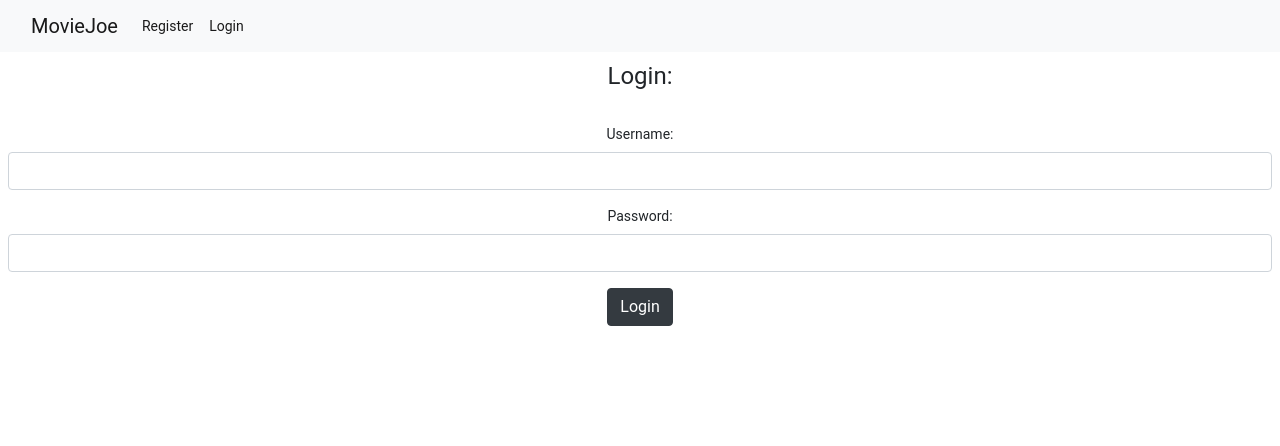
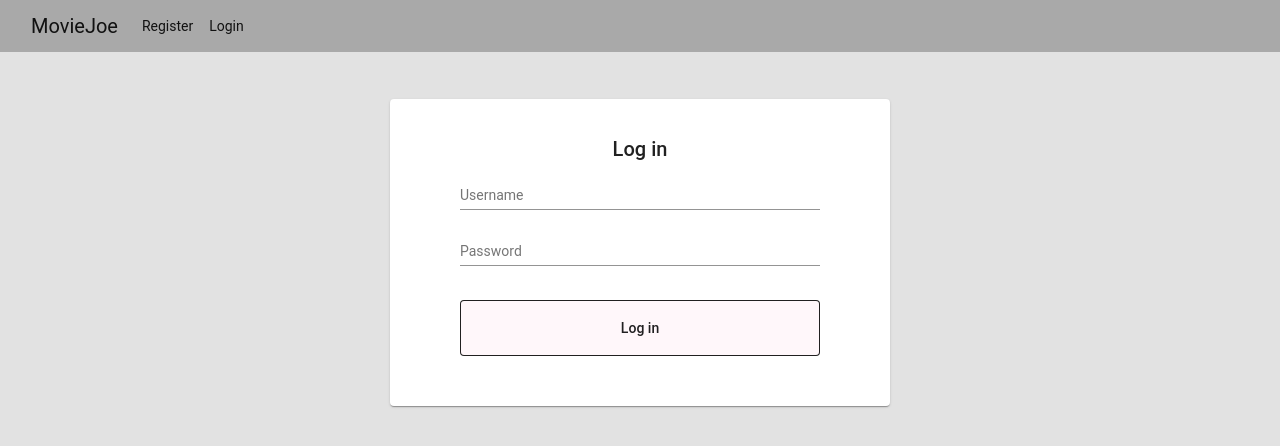
Before and after one commit to Silver36est/MovieJoe, an Angular app in the folder src/main/java/com/example/MovieJoe/UI/MovieJoe-angular/: page /login in a window 1280 px wide. Shown: the top 446 px of the page. Built offline with nearby package versions, Linux system fonts and the light colour scheme.

Commit message:
adding design

```diff
--- a/src/main/java/com/example/MovieJoe/UI/MovieJoe-angular/angular.json
+++ b/src/main/java/com/example/MovieJoe/UI/MovieJoe-angular/angular.json
@@ -27,7 +27,7 @@
               "src/assets"
             ],
             "styles": [
-              "./node_modules/@angular/material/prebuilt-themes/deeppurple-amber.css",
+              "./node_modules/@angular/material/prebuilt-themes/indigo-pink.css",
               "node_modules/bootstrap/dist/css/bootstrap.min.css",
               "src/styles.css"
             ],
@@ -96,7 +96,7 @@
               "src/assets"
             ],
             "styles": [
-              "./node_modules/@angular/material/prebuilt-themes/deeppurple-amber.css",
+              "./node_modules/@angular/material/prebuilt-themes/indigo-pink.css",
               "src/styles.css"
             ],
             "scripts": []
--- a/src/main/java/com/example/MovieJoe/UI/MovieJoe-angular/src/app/app.component.html
+++ b/src/main/java/com/example/MovieJoe/UI/MovieJoe-angular/src/app/app.component.html
@@ -1,4 +1,4 @@
-<nav class="navbar navbar-expand-lg navbar-light bg-light">
+<nav class="navbar navbar-expand-lg navbar-light nav-color">
   <div class="container-fluid">
     <a class="navbar-brand" href=" ">{{title}}</a>
     <button class="navbar-toggler" type="button" data-bs-toggle="collapse" data-bs-target="#navbarNavAltMarkup" aria-controls="navbarNavAltMarkup" aria-expanded="false">
--- a/src/main/java/com/example/MovieJoe/UI/MovieJoe-angular/src/app/login/login.component.html
+++ b/src/main/java/com/example/MovieJoe/UI/MovieJoe-angular/src/app/login/login.component.html
@@ -1,3 +1,4 @@
+<!--
 <div class="text-center p-2">
   <h1>Login:</h1>
 </div>
@@ -19,3 +20,28 @@
     <button (click)="onLogin(user)" type="button" class="btn btn-dark">Login</button>
   </div>
 </form>
+-->
+
+<div class="login-wrapper login-top" fxLayout="row" fxLayoutAlign="center center">
+
+  <mat-card class="box">
+    <mat-card-header>
+      <mat-card-title>Log in</mat-card-title>
+        <h3 *ngIf="showMessage"><p>Wrong username or password, please try again!</p></h3>
+    </mat-card-header>
+
+    <form class="example-form">
+      <mat-card-content>
+        <mat-form-field class="example-full-width">
+          <input matInput placeholder="Username" [(ngModel)]="user.userName" name="userName" type="text">
+        </mat-form-field>
+
+        <mat-form-field class="example-full-width">
+          <input matInput placeholder="Password" [(ngModel)]="user.password" name="password" type="password">
+        </mat-form-field>
+      </mat-card-content>
+      <button mat-stroked-button color="black" class="btn-block" (click)="onLogin(user)">Log in</button>
+    </form>
+  </mat-card>
+
+</div>
--- a/src/main/java/com/example/MovieJoe/UI/MovieJoe-angular/src/app/random-movie/random-movie.component.html
+++ b/src/main/java/com/example/MovieJoe/UI/MovieJoe-angular/src/app/random-movie/random-movie.component.html
@@ -1,4 +1,4 @@
-<div class="p-2 text-center">
+<div class="p-2 text-center top-buffer" >
   <h1>Get your random movie!</h1>
   <div>
     <button class="btn btn-dark" (click)="onGetMovie()">Get movie</button>
--- a/src/main/java/com/example/MovieJoe/UI/MovieJoe-angular/src/app/register/register.component.html
+++ b/src/main/java/com/example/MovieJoe/UI/MovieJoe-angular/src/app/register/register.component.html
@@ -1,7 +1,10 @@
+
+<!--
 <div class="p-2 text-center">
   <h1>Create your account:</h1>
   <h3 *ngIf="isRegistrationInvalid"><p>Username already exists!</p></h3>
 </div>
+
 
 <form class="p-2 text-center">
   <div class="form-group">
@@ -14,3 +17,28 @@
   </div>
   <button type="submit" class="btn btn-dark" (click)="onSubmit()">Submit</button>
 </form>
+-->
+
+<div class="login-wrapper login-top" fxLayout="row" fxLayoutAlign="center center">
+
+  <mat-card class="box">
+    <mat-card-header>
+      <mat-card-title>Register</mat-card-title>
+      <h3 *ngIf="isRegistrationInvalid"><p>Username already exists!</p></h3>
+    </mat-card-header>
+
+    <form class="example-form">
+      <mat-card-content>
+        <mat-form-field class="example-full-width">
+          <input matInput placeholder="Username" type="text" [(ngModel)]="user.userName" name="userName" class="form-control">
+        </mat-form-field>
+
+        <mat-form-field class="example-full-width">
+          <input matInput placeholder="Password" type="password" [(ngModel)]="user.password" name="password" class="form-control">
+        </mat-form-field>
+      </mat-card-content>
+      <button mat-stroked-button color="black" class="btn-block" (click)="onSubmit()">Submit</button>
+    </form>
+  </mat-card>
+
+</div>
--- a/src/main/java/com/example/MovieJoe/UI/MovieJoe-angular/src/styles.css
+++ b/src/main/java/com/example/MovieJoe/UI/MovieJoe-angular/src/styles.css
@@ -1,4 +1,96 @@
 /* You can add global styles to this file, and also import other style files */
 
-html, body { height: 100%; }
-body { margin: 0; font-family: Roboto, "Helvetica Neue", sans-serif; }
+html,
+body {
+  height: 100%;
+}
+
+.nav-color { background: darkgrey}
+
+.top-buffer { margin-top: 30px;}
+
+.login-top { margin-top: -200px;}
+
+body {
+  background: #e2e2e2;
+  margin: 0;
+  font-family: Roboto, "Helvetica Neue", sans-serif;
+  min-height: 100vh;
+}
+
+.login-wrapper {
+  height: 100%;
+}
+
+.box {
+  position: relative;
+  top: 0;
+  opacity: 1;
+  float: left;
+  padding: 60px 50px 40px 50px;
+  width: 100%;
+  background: #fff;
+  border-radius: 10px;
+  transform: scale(1);
+  -webkit-transform: scale(1);
+  -ms-transform: scale(1);
+  z-index: 5;
+  max-width: 500px;
+}
+
+.box.back {
+  transform: scale(.95);
+  -webkit-transform: scale(.95);
+  -ms-transform: scale(.95);
+  top: -20px;
+  opacity: .8;
+  z-index: -1;
+}
+
+.box:before {
+  content: "";
+  width: 100%;
+  height: 30px;
+  border-radius: 10px;
+  position: absolute;
+  top: -10px;
+  background: rgba(255, 255, 255, .6);
+  left: 0;
+  transform: scale(.95);
+  -webkit-transform: scale(.95);
+  -ms-transform: scale(.95);
+  z-index: -1;
+}
+
+.login-wrapper .example-form {
+  min-width: 100%;
+  max-width: 300px;
+  width: 100%;
+}
+
+.login-wrapper .example-full-width,
+.login-wrapper .btn-block {
+  width: 100%;
+}
+
+.login-wrapper mat-card-header {
+  text-align: center;
+  width: 100%;
+  display: block;
+  font-weight: 700;
+}
+
+.login-wrapper mat-card-header mat-card-title {
+  font-size: 30px;
+  margin: 0;
+}
+
+.login-wrapper .mat-card {
+  padding: 40px 70px 50px;
+}
+
+.login-wrapper .mat-stroked-button {
+  border: 1px solid currentColor;
+  line-height: 54px;
+  background: #FFF7FA;
+}
```
Also changed, not shown: src/main/java/com/example/MovieJoe/UI/MovieJoe-angular/src/app/app.module.ts (+18 -6 lines), 1 other file (tests, documents, lock files or other folders).
